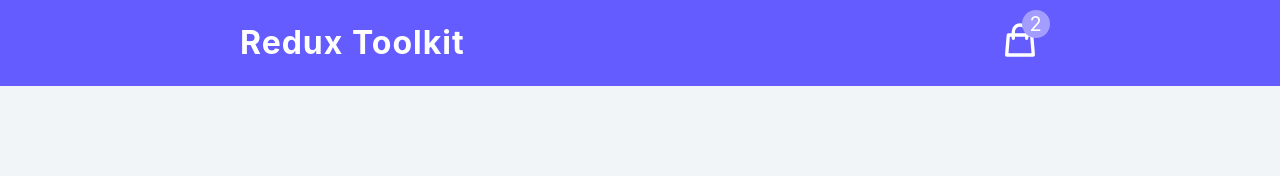
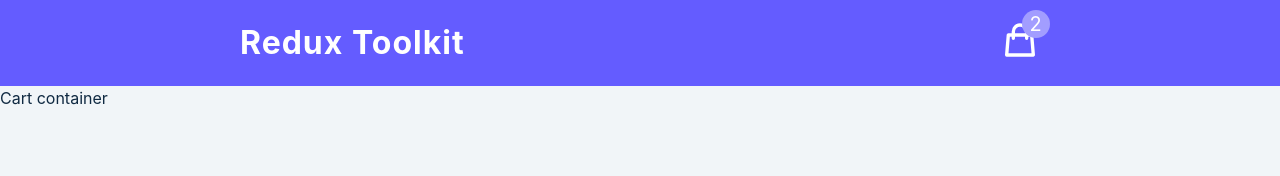
Before and after one commit to Sammy3000/Ecommerce-Cart-Module, a React (Create React App) app: page / in a window 1280 px wide. Shown: the top 176 px of the page. Built offline with nearby package versions, Linux system fonts and the light colour scheme.

Commit message:
Call cart container component inside app js

```diff
--- a/src/App.js
+++ b/src/App.js
@@ -1,9 +1,11 @@
 import React from "react";
 import Navbar from "./components/Navbar";
+import CartContainer from "./components/CartContainer";
 function App() {
   return (
     <main>
       <Navbar/>
+      <CartContainer/>
     </main>
   );
 }
--- a/src/components/CartContainer.js
+++ b/src/components/CartContainer.js
@@ -1,7 +1,9 @@
 import CartItem from "./CartItem"
 const CartContainer=()=>{
 return(
-<div></div>
+<div>
+    Cart container
+</div>
 )
 }
 
```
